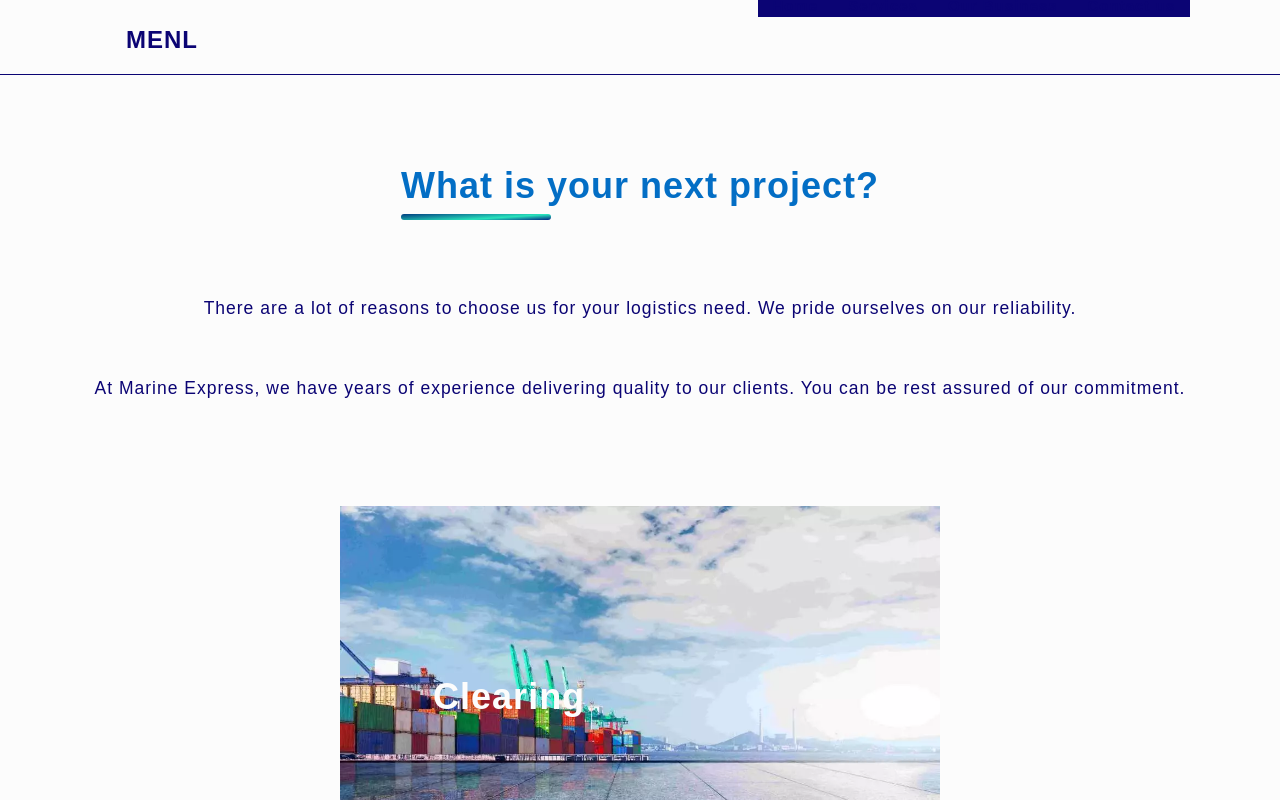
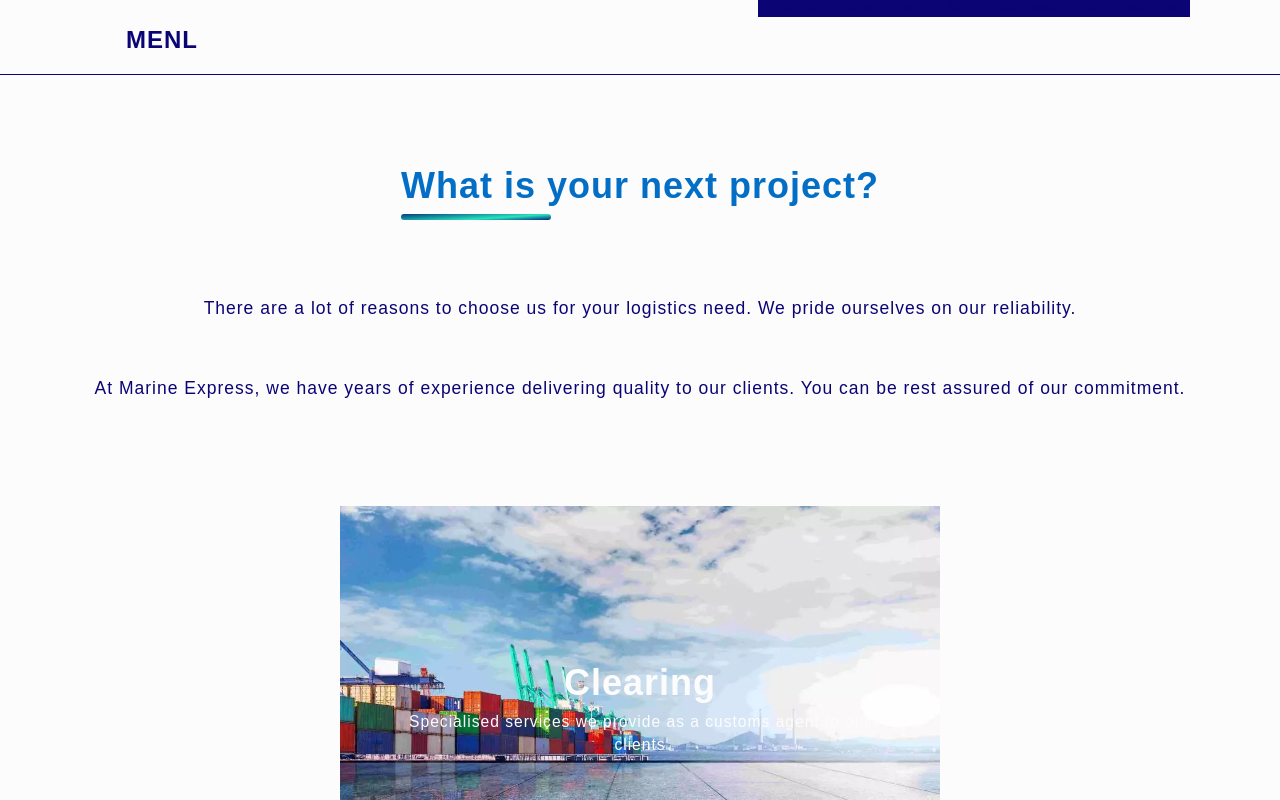
Before and after one commit to abeonweb/marine-express-site, a Next.js app: page /services in a window 1280 px wide. Shown: the top 800 px of the page. Built offline with nearby package versions, Linux system fonts and the light colour scheme.

Commit message:
style text added to service images

```diff
--- a/styles/Services.module.css
+++ b/styles/Services.module.css
@@ -57,6 +57,15 @@
     position: relative;
     font-size: 3em;
     color: var(--color-secondary);
+    z-index: 100;
+    text-align: center;
+}
 
+.serviceSubText{
+    color: var(--color-secondary);
+    font-size: 1.3em;
+    position: relative;
     z-index: 100;
+    text-align: center;
+    padding: 0 4em;
 }
```
